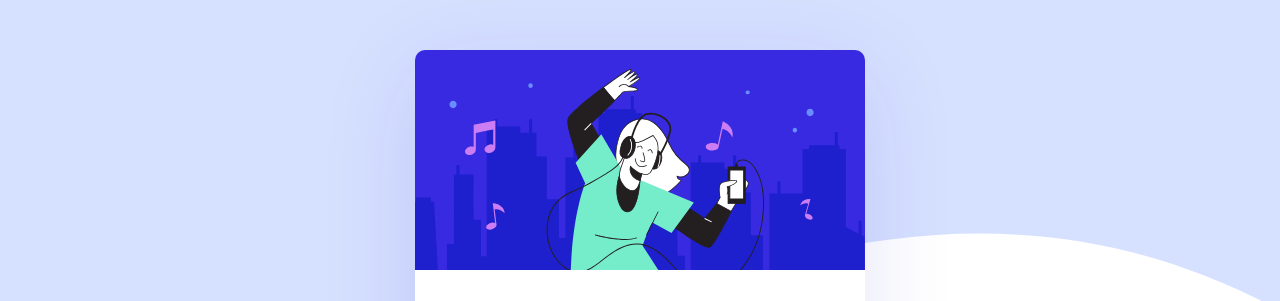
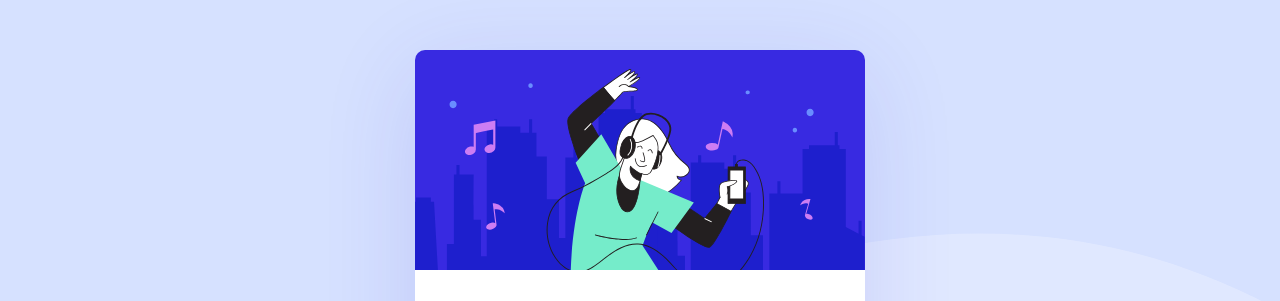
Before and after one commit to Hatchino/Order-summary, a plain HTML site: page index.html in a window 1280 px wide. Shown: the top 301 px of the page. Drawn offline with Linux system fonts and the light colour scheme.

Commit message:
first commit

```diff
--- a/index.html
+++ b/index.html
@@ -31,6 +31,7 @@ body {
   font-family: 'Red Hat Display', sans-serif;
   color: var(--Dark-blue);
   background: url(images/pattern-background-desktop.svg) no-repeat;
+  background-color: var(--Pale-blue);
   background-size: contain;
 }
 @media screen and (max-width: 800px) {
```
